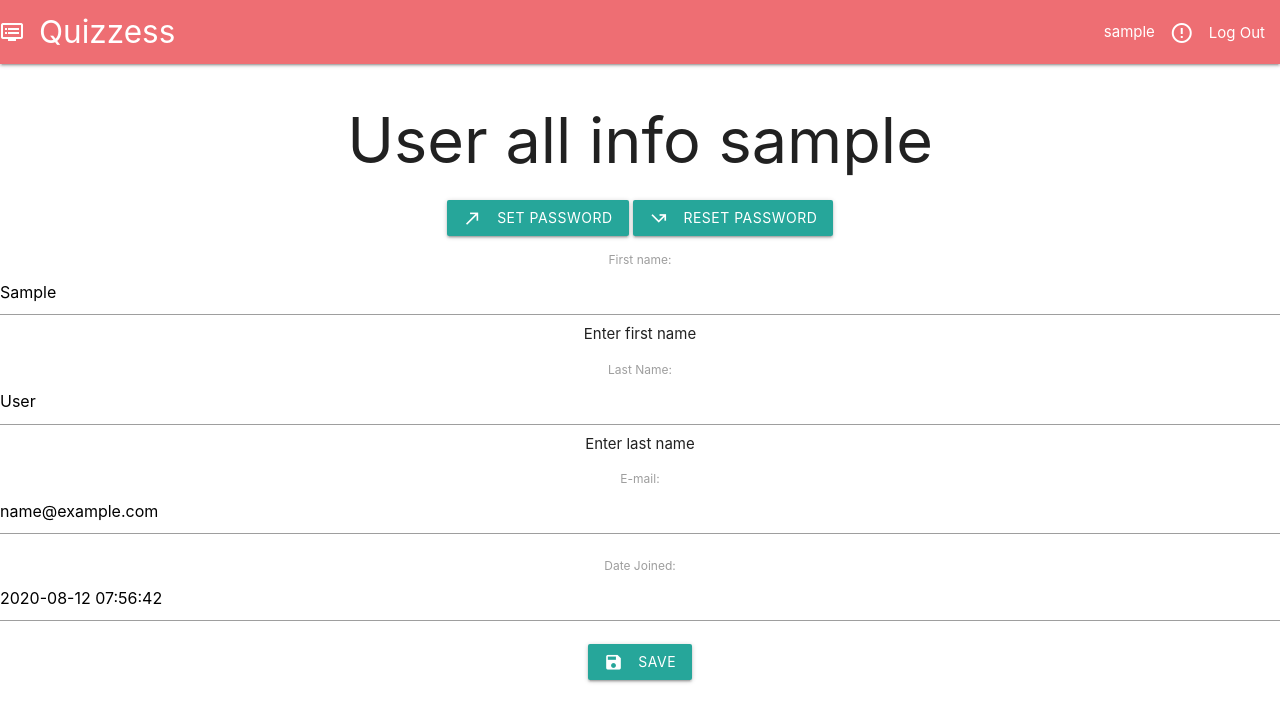
After one commit to 1-0/quizzes, a Django app: a page that uses quizzes/templates/navbar.html in a window 1280 px wide. The commit adds this page. Shown: the top 722 px of the page. Run offline with Django 3.2, Linux system fonts and the light colour scheme; the visitor is signed in with stand-in values (Sample User, id 1); data comes from the database, SQL or seed files in the repository; some libraries are stand-ins or nearby versions.

Commit message:
Fix in data reading

```diff
--- a/quizzes/quizzes/urls.py
+++ b/quizzes/quizzes/urls.py
@@ -22,9 +22,9 @@ from django.conf.urls.static import static
 from .views import Home
 
 urlpatterns = [
+    path('', Home.as_view(), name='home'),
     path('admin/', admin.site.urls),
     path('accounts/', include('allauth.urls')),
-    path('', Home.as_view(), name='home'),
     path('usercards/', include('usercards.urls')),
 ]
 if settings.DEBUG:
--- a/quizzes/templates/navbar.html
+++ b/quizzes/templates/navbar.html
@@ -2,6 +2,7 @@
 {% load socialaccount %}
 {% load static %}
 <script src="{% static 'js/nav.js' %}"></script>
+<header>
     <nav>
         <div class="nav-wrapper">
             <a href="{% url 'home' %}" class="brand-logo"><i class="material-icons left ">dvr</i>Quizzess</a>
@@ -16,22 +17,22 @@
                      </script>
                      {% endfor %}
                 {% endif %}
-<!--            {% if messages %}-->
-<!--                {% load static %}-->
-<!--                <script src="{% static 'js/messages.js' %}"></script>-->
-<!--                <div id="modal1" class="modal">-->
-<!--                    <div class="modal-content">-->
-<!--                        <ul class="messages">-->
-<!--                        {% for message in messages %}-->
-<!--                            <li{% if message.tags %} class="{{ message.tags }}"{% endif %}>-->
-<!--                            {% if message.level == DEFAULT_MESSAGE_LEVELS.ERROR %}Important: {% endif %}-->
-<!--                            {{ message }}-->
-<!--                        </li>-->
-<!--                        {% endfor %}-->
-<!--                        </ul>-->
-<!--                    </div>-->
-<!--                </div>-->
-<!--            {% endif %}-->
+    {#<!--            {% if messages %}-->#}
+    {#<!--                {% load static %}-->#}
+    {#<!--                <script src="{% static 'js/messages.js' %}"></script>-->#}
+    {#<!--                <div id="modal1" class="modal">-->#}
+    {#<!--                    <div class="modal-content">-->#}
+    {#<!--                        <ul class="messages">-->#}
+    {#<!--                        {% for message in messages %}-->#}
+    {#<!--                            <li{% if message.tags %} class="{{ message.tags }}"{% endif %}>-->#}
+    {#<!--                            {% if message.level == DEFAULT_MESSAGE_LEVELS.ERROR %}Important: {% endif %}-->#}
+    {#<!--                            {{ message }}-->#}
+    {#<!--                        </li>-->#}
+    {#<!--                        {% endfor %}-->#}
+    {#<!--                        </ul>-->#}
+    {#<!--                    </div>-->#}
+    {#<!--                </div>-->#}
+    {#<!--            {% endif %}-->#}
             <ul class="right hide-on-med-and-down">
                 {% if user.is_authenticated %}
                 <li>
@@ -62,7 +63,7 @@
             </ul>
         </div>
     </nav>
-
+</header>
 <ul class="sidenav" id="mobile-nav">
     {% if user.is_authenticated %}
     <li>
--- /dev/null
+++ b/quizzes/templates/usercards/show_user_all.html
@@ -0,0 +1,41 @@
+{% include "navbar.html" %}
+
+<div class="center-align">
+    <h1>
+        User all info {{ user_name }}
+    </h1>
+    {% if user_data.photo %}
+    <p>
+        <img src="{{ user_data.photo.url }}" alt="User {{ user_name }} image" width="250" height="250">
+    <p/>
+    {% endif %}
+
+    {% if valid_user %}
+        <a href="{% url 'account_set_password' %}" class="waves-effect waves-light btn">
+            <i class="material-icons left ">call_made</i> Set password
+        </a>
+        <a href="{% url 'account_reset_password' %}" class="waves-effect waves-light btn">
+            <i class="material-icons left ">call_missed_outgoing</i> Reset password
+        </a>
+        </p>
+        <form method="post" enctype="multipart/form-data">
+            {% csrf_token %}
+            {{ form.as_p }}
+            <button class="waves-effect waves-light btn" type="submit">
+                <i class="material-icons left ">save</i> Save
+            </button>
+        </form>
+    {% else %}
+    <table>
+            <tr>
+                <td>First name: </td>
+                <td>{{ user_data.first_name }}</td>
+            </tr>
+            <tr>
+                <td>Last name: </td>
+                <td>{{ user_data.last_name }}</td>
+            </tr>
+    </table>
+    {% endif %}
+    {% include "end.html" %}
+</div>
--- a/quizzes/usercards/forms.py
+++ b/quizzes/usercards/forms.py
@@ -1,6 +1,103 @@
 from django import forms
+from django.forms import modelform_factory, EmailField, DateTimeField
+from django.forms.widgets import Textarea, TextInput, FileInput, DateInput, EmailInput, DateTimeInput
 from django.contrib.auth.models import User
 from .models import UserCard
+
+
+class UserAll(forms.ModelForm):
+
+    class Meta:
+        model = User
+        fields = ('first_name', 'last_name', 'email', 'date_joined')
+        disabled = ('email', 'date_joined')
+        labels = {
+            'first_name': 'First name',
+            'last_name': 'Last Name',
+            'email': 'E-mail',
+            'date_joined': 'Date Joined',
+        }
+        help_texts = {
+            'first_name': 'Enter first name',
+            'last_name': 'Enter last name',
+        }
+        field_classes = {
+            'date_joined': DateTimeField,
+            'email': EmailField,
+        }
+        widgets = {
+            'date_joined': DateTimeInput(),
+            'email': EmailInput(attrs={'type': 'email'}),
+        }
+
+
+class UserCardAll(forms.ModelForm):
+
+    class Meta:
+        model = UserCard
+        fields = ('about', 'birthday')
+        # fields = ('about', 'birthday', 'photo'),
+        labels = {
+            'about': 'About',
+            'birthday': 'Birthday',
+            # 'photo': 'Photo',
+        }
+        help_texts = {
+            'about': 'Enter about',
+            'birthday': 'Enter birthday',
+        }
+        widgets = {
+            'about': Textarea(attrs={'type': 'html'}),
+            'birthday': DateInput(attrs={'type': 'date'})
+        }
+
+
+
+
+
+
+# UserAll = modelform_factory(
+#         User,
+#         fields=('first_name', 'last_name', 'email', 'date_joined'),
+#         labels={
+#             'first_name': 'First name',
+#             'last_name': 'Last Name',
+#             'email': 'E-mail',
+#             'date_joined': 'Date Joined',
+#         },
+#         help_texts={
+#             'first_name': 'Enter first name',
+#             'last_name': 'Enter last name',
+#         },
+#         field_classes={
+#             'date_joined': DateTimeField,
+#             'email': EmailField,
+#         },
+#         widgets={
+#             'date_joined': DateTimeInput(attrs={'editable': 'False'}),
+#             'email': EmailInput(attrs={'type': 'email', 'editable': 'False'}),
+#         }
+#     )
+#
+#
+# UserCardAll = modelform_factory(
+#         UserCard,
+#         fields=('about', 'birthday'),
+#         # fields=('about', 'birthday', 'photo'),
+#         labels={
+#             'about': 'About',
+#             'birthday': 'Birthday',
+#             # 'photo': 'Photo',
+#         },
+#         help_texts={
+#             'about': 'Enter about',
+#             'birthday': 'Enter birthday',
+#         },
+#         widgets={
+#             'about': Textarea(attrs={'type': 'html'}),
+#             'birthday': DateInput(attrs={'type': 'date'})
+#         },
+#     )
 
 
 class UserInfo(forms.ModelForm):
--- a/quizzes/usercards/urls.py
+++ b/quizzes/usercards/urls.py
@@ -3,8 +3,7 @@ from django.urls import path
 from . import views
 
 urlpatterns = [
-    path('', views.show_user_card, name='show_user_card'),
-    path('show_user_card/<str:user_name>', views.show_user_card, name='show_user_card'),
-    path('show_user_data/<str:user_name>', views.show_user_data, name='show_user_data'),
     path('show_user/<str:user_name>', views.show_user, name='show_user'),
+    path('show_user_all/<str:user_name>', views.show_user_all, name='show_user_all'),
+    path('show_user_card_all/<str:user_name>', views.show_user_card_all, name='show_user_card_all'),
 ]
--- a/quizzes/usercards/views.py
+++ b/quizzes/usercards/views.py
@@ -3,7 +3,8 @@ from django.forms import formset_factory
 from django.contrib import messages
 from django.contrib.auth.models import User
 from django.contrib.auth.decorators import login_required
-from .forms import UserInfo, UserCard, UserForm
+from .forms import *
+# from .forms import UserInfo, UserCard, UserForm
 from .models import UserCard as UCard
 import datetime
 
@@ -92,38 +93,33 @@ def show_user(request, user_name):
     )
 
 
-def show_user_card(request, user_name):
-    """show_user_card - show user card page"""
+@login_required
+def show_user_all(request, user_name):
+    """show_user_data - show user data page"""
     form = None
-    formset = None
+    valid_user = False
     try:
-        user = User.objects.get(username=user_name)
+        user_data = User.objects.get(username=user_name)
     except:
-        user = User()
-    try:
-        user_data = UCard.objects.get(person=user)
-    except:
-        user_data = UCard()
+        user_data = UserAll()
     if request.method == 'GET':
         if user_name == request.user.get_username():
-            form = prepare_form_usercard(user_data)
+            form = UserAll(initial={
+                'first_name': user_data.first_name,
+                'last_name': user_data.last_name,
+                'email': user_data.email,
+            })
             valid_user = user_name
-        else:
-            valid_user = False
     elif request.method == 'POST':
         if user_name == request.user.get_username():
             valid_user = user_name
-            form = UserCard(request.POST)
+            form = UserInfo(request.POST)
             if form.is_valid():
-                user_data.about = form.data['form-0-about']
-                user_data.birthday = form.data['form-0-birthday']
-                user_data.save()
-                messages.add_message(request, messages.SUCCESS, 'Data saved')
-                # form.save()
-            form = prepare_form_usercard(user_data)
+                form.save()
+            messages.add_message(request, messages.SUCCESS, 'Data saved')
     return render(
         request,
-        'usercards/show_user_card.html',
+        'usercards/show_user_all.html',
         {
             'user_data': user_data,
             'user_name': user_name,
@@ -134,38 +130,39 @@ def show_user_card(request, user_name):
 
 
 @login_required
-def show_user_data(request, user_name):
+def show_user_card_all(request, user_name):
     """show_user_data - show user data page"""
-    formset = None
     form = None
     valid_user = False
     try:
-        user_data = User.objects.get(username=user_name)
+        user = User.objects.get(username=user_name)
     except:
-        user_data = User()
+        user = User()
+    try:
+        user_data = UCard.objects.get(person_id=user.id)
+    except:
+        user_data = UCard()
     if request.method == 'GET':
         if user_name == request.user.get_username():
-            form = prepare_form_user_info(user_data)
+            form = UserCardAll(initial={
+                'about': user_data.about,
+                'birthday': user_data.birthday,
+            })
             valid_user = user_name
     elif request.method == 'POST':
         if user_name == request.user.get_username():
             valid_user = user_name
-            form = UserInfo(request.POST)
+            form = UserCardAll(request.POST)
             if form.is_valid():
-                user_data.first_name = form.data['form-0-first_name']
-                user_data.last_name = form.data['form-0-last_name']
-                user_data.save()
-                # form.save()
+                form.save()
             messages.add_message(request, messages.SUCCESS, 'Data saved')
-            form = prepare_form_user_info(user_data)
     return render(
         request,
-        'usercards/show_user_card.html',
+        'usercards/show_user_card_all.html',
         {
             'user_data': user_data,
             'user_name': user_name,
             'valid_user': valid_user,
             'form': form,
-            'formset': formset,
         }
     )
```
Also changed, not shown: quizzes/templates/home.html (+6 -6 lines), quizzes/templates/usercards/show_user_card_all.html (added, +39 -0 lines), README.md. Lines whose indentation alone changed are shown as unchanged.
